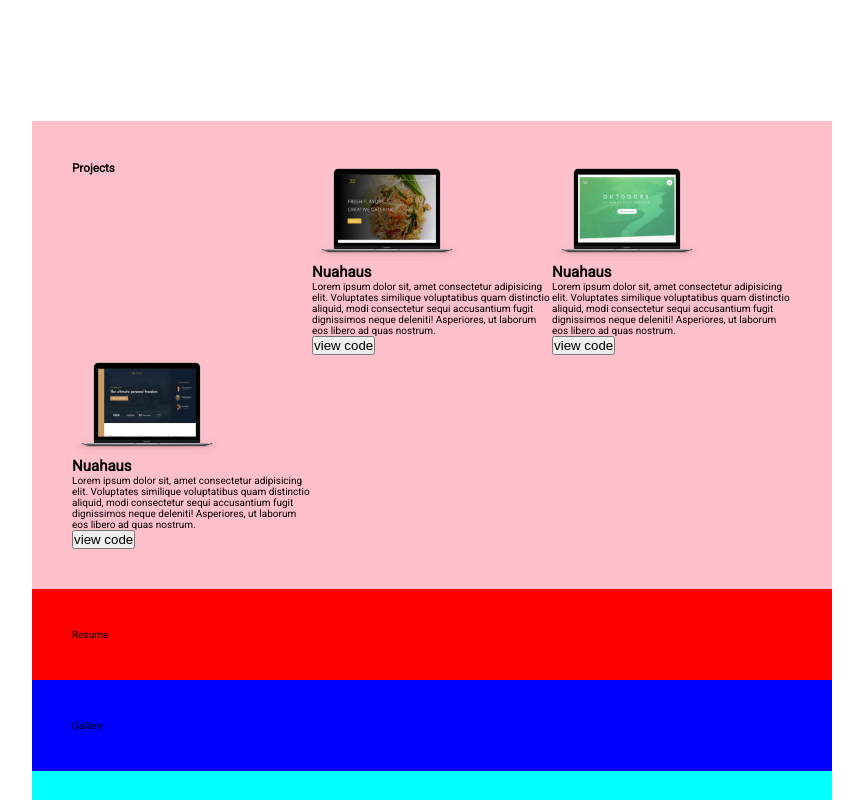
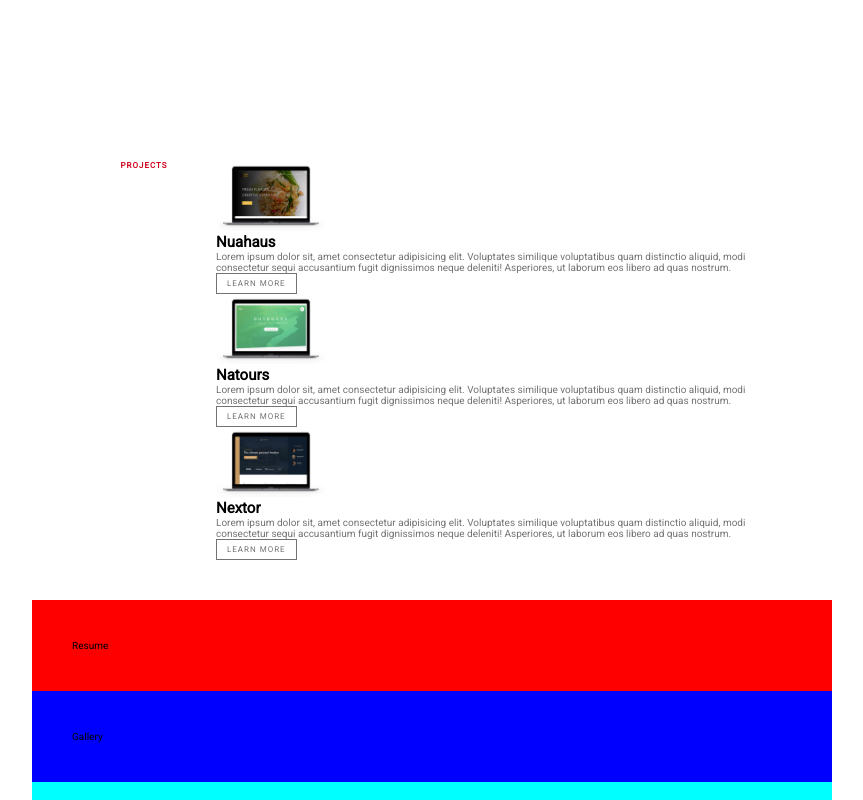
Before and after one commit to franciscocaballero/ciscocaballero, a website: page index.html in a window 1280 px wide. Shown: the part 679-1479 px from the top of the page, without its empty margins (208-1071 px from the left). Drawn offline with Linux system fonts and the light colour scheme.

Commit message:
added grid to prjoects section

```diff
--- a/index.html
+++ b/index.html
@@ -33,37 +33,43 @@
         </div>
 
         <div class="Project" id="Project">
+            <div class="header-box">
+                <h3 class="heading-3">Projects</h3>
+            </div>
 
-            <h3 class="heading-3">Projects</h3>
+            <div class="project-box">
+
+
             <div class="Projects">
                 <img src="../img/nuahaus.png" alt="nuahaus">
                 <h2 class="heading-2">Nuahaus</h2>
-                <p>Lorem ipsum dolor sit, amet consectetur adipisicing elit.
+                <p class="paragraph-light">Lorem ipsum dolor sit, amet consectetur adipisicing elit.
                    Voluptates similique voluptatibus quam distinctio aliquid, modi consectetur sequi accusantium fugit dignissimos neque deleniti!
                    Asperiores, ut laborum eos libero ad quas nostrum.
                 </p>
-                <button class="btn-main">view code</button>
+                <button class="btn btn-main">Learn more</button>
             </div>
 
             <div class="Projects">
                     <img src="../img/nats.png" alt="nuahaus">
-                    <h2 class="heading-2">Nuahaus</h2>
-                    <p>Lorem ipsum dolor sit, amet consectetur adipisicing elit.
+                    <h2 class="heading-2">Natours</h2>
+                    <p class="paragraph-light">Lorem ipsum dolor sit, amet consectetur adipisicing elit.
                        Voluptates similique voluptatibus quam distinctio aliquid, modi consectetur sequi accusantium fugit dignissimos neque deleniti!
                        Asperiores, ut laborum eos libero ad quas nostrum.
                     </p>
-                    <button class="btn-main">view code</button>
+                    <button class="btn btn-main">Learn more</button>
                 </div>
 
                 <div class="Projects">
                         <img src="../img/Nexter.png" alt="nuahaus">
-                        <h2 class="heading-2">Nuahaus</h2>
-                        <p>Lorem ipsum dolor sit, amet consectetur adipisicing elit.
+                        <h2 class="heading-2">Nextor</h2>
+                        <p class="paragraph-light">Lorem ipsum dolor sit, amet consectetur adipisicing elit.
                            Voluptates similique voluptatibus quam distinctio aliquid, modi consectetur sequi accusantium fugit dignissimos neque deleniti!
                            Asperiores, ut laborum eos libero ad quas nostrum.
                         </p>
-                        <button class="btn-main">view code</button>
+                        <button class="btn btn-main">Learn more</button>
                     </div>
+            </div>
         </div>
 
         <div class="resume">
--- a/sass/_base.scss
+++ b/sass/_base.scss
@@ -11,6 +11,10 @@ $color-grey-dark-1: #54483A;
 $color-grey-dark-2: #6D5D4B;
 $color-grey-dark-3: #192735;
 
+$color-grey-light-1: #747373;
+
+$color-black: #192735;
+$color-red: #d0021b;
 
 // FONT VARIABLES
 $font-primary: 'Roboto', sans-serif;
--- a/sass/_header.scss
+++ b/sass/_header.scss
@@ -19,7 +19,7 @@
         width: 11rem;
     }
     i {
-        color: #d0021b;
+        color: $color-red;
         font-size: 1.6rem;
         animation: infinateArrow 1s infinite;
         padding-top: 1rem;
--- a/sass/_projects.scss
+++ b/sass/_projects.scss
@@ -1,14 +1,40 @@
 .Project {
     grid-column: center-start / center-end;
-    background-color: pink;
+    // background-color: pink;
     display: grid;
-    grid-template-columns: repeat(3, 1fr);
+
+    // align-items: center;
+    justify-items: center;
+    align-self: center;
+
+    // grid-template-rows: repeat(4, 1fr);
+    grid-template-columns: 20% 80%;
+    //
 
     .Projects {
         img{
-            height: 10rem;
-            width: 15rem;
+            height: 7rem;
+            width: 11rem;
         }
     }
 
 }
+
+.btn {
+    background-color: transparent;
+    font-family: inherit;
+    padding: .5rem 1rem;;
+    text-decoration: none;
+    border: 1px solid $color-grey-light-1;
+    color: $color-grey-light-1;
+
+    text-transform: uppercase;
+    font-size: .8rem;
+    letter-spacing: 1px;
+    &:hover {
+        color: $color-black !important;
+        border: 1px solid $color-black;
+        transition: .2s;
+    }
+
+}
--- a/sass/_typography.scss
+++ b/sass/_typography.scss
@@ -1,3 +1,10 @@
+.heading-3 {
+    color: $color-red;
+    text-transform: uppercase;
+    font-size: .8rem;
+    letter-spacing: 1px;
+}
+
 .paragraph {
    font-size: 1.2rem;
    line-height: 2rem;
@@ -7,6 +14,9 @@
 
 }
 
+.paragraph-light{
+    color: $color-grey-light-1;
+}
 .simple__link{
     color: $color-grey-dark-3;
 
```
Also changed, not shown: css/style.css.
